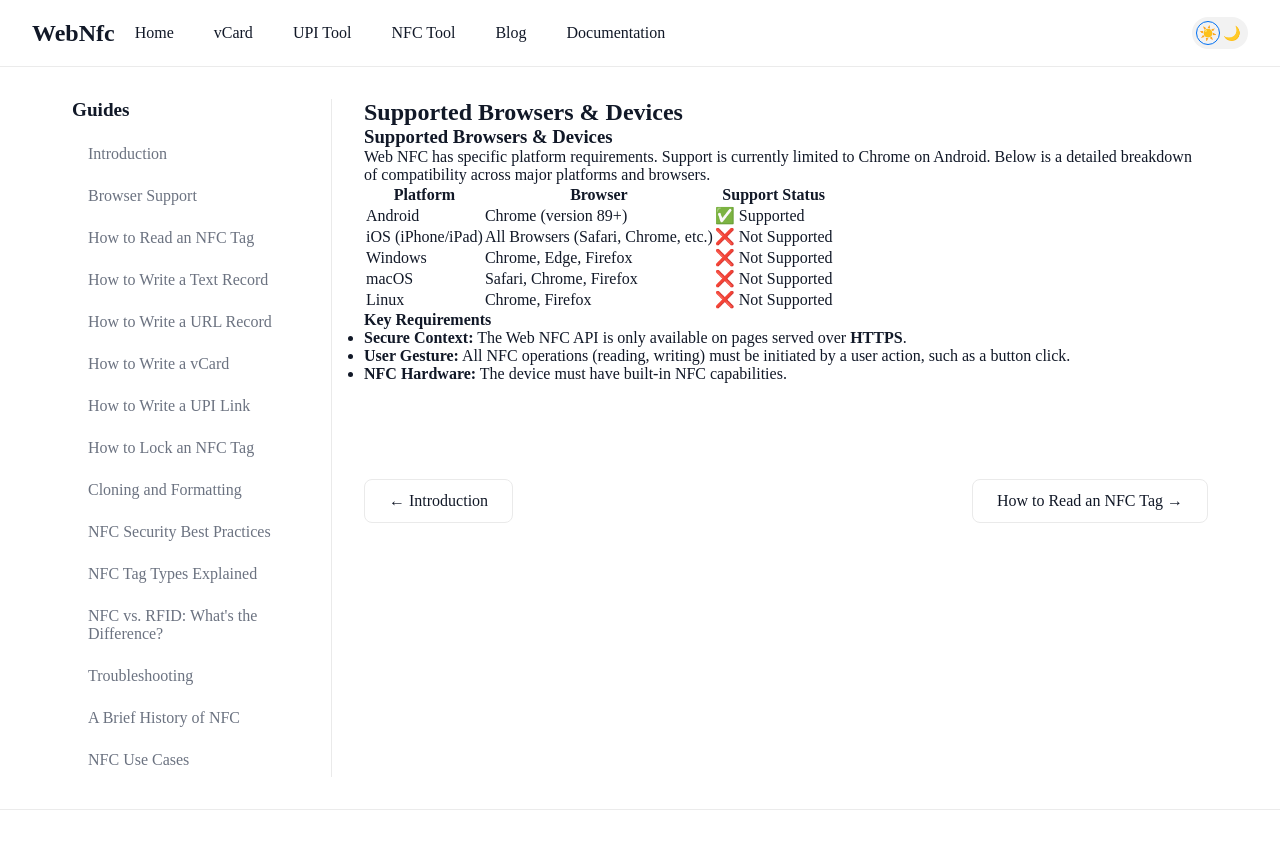
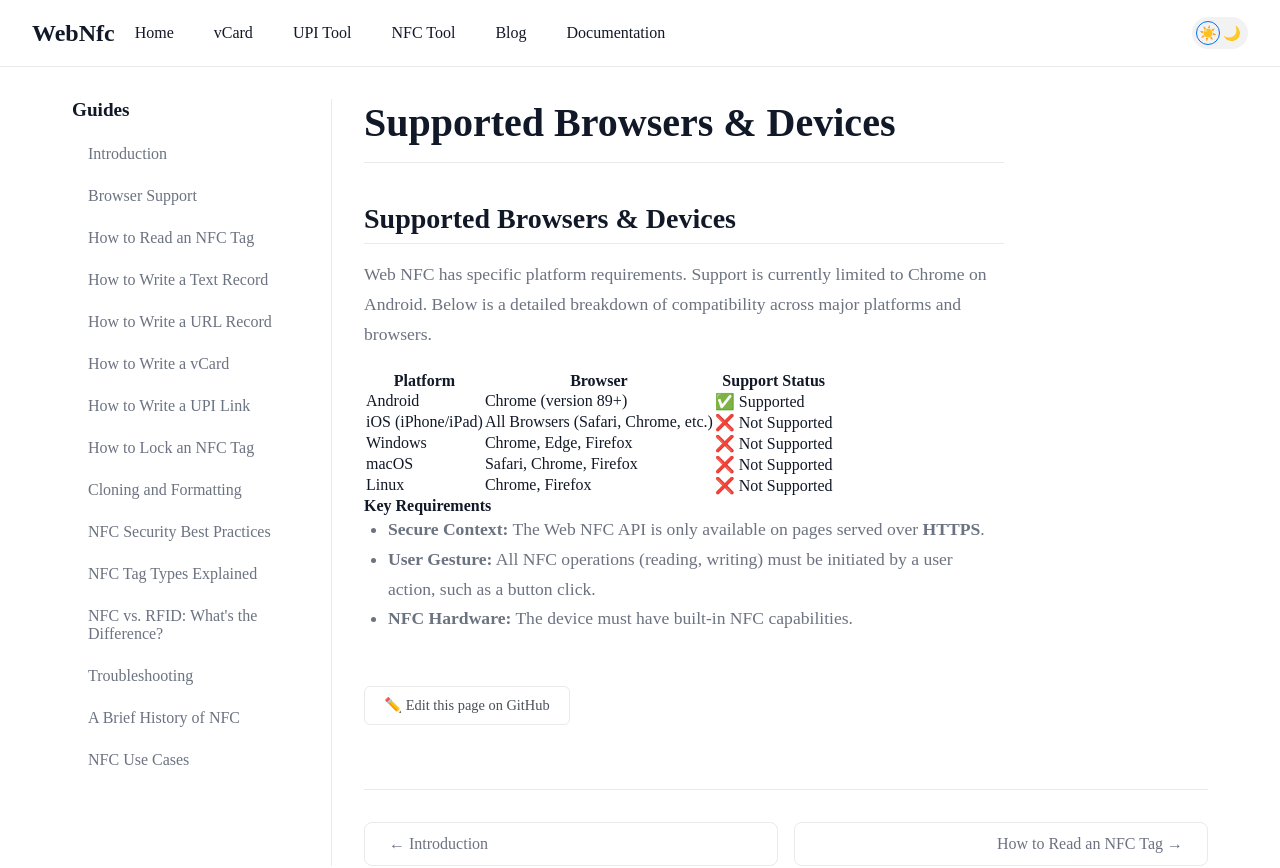
Before and after one commit to vimal-verma/webnfc.org, a Next.js app: page /documentation/browser-support in a window 1280 px wide. Shown: the top 868 px of the page. Built offline with nearby package versions, Linux system fonts and the light colour scheme.

Commit message:
documentation improved

```diff
--- a/app/documentation/CodeBlock.js
+++ b/app/documentation/CodeBlock.js
@@ -1,27 +1,34 @@
 'use client';
 
-import { useEffect } from 'react';
+import { useEffect, useRef } from 'react';
 import styles from './documentation.module.css';
 
 export default function CodeBlock({ children }) {
+    const contentRef = useRef(null);
+
     useEffect(() => {
-        const codeBlocks = document.querySelectorAll('pre > code.language-js');
+        if (!contentRef.current) return;
+
+        const codeBlocks = contentRef.current.querySelectorAll('pre > code.language-js');
 
         codeBlocks.forEach(codeBlock => {
             const preElement = codeBlock.parentElement;
-            if (preElement.querySelector(`.${styles.copyButton}`)) {
+            // Check if the wrapper already exists
+            if (preElement.parentElement.classList.contains(styles.codeBlockWrapper)) {
                 return; // Button already exists
             }
 
             const wrapper = document.createElement('div');
             wrapper.className = styles.codeBlockWrapper;
+
+            // Move the <pre> element inside the new wrapper
             preElement.parentNode.insertBefore(wrapper, preElement);
             wrapper.appendChild(preElement);
 
             const button = document.createElement('button');
             button.className = styles.copyButton;
             button.textContent = 'Copy';
-            wrapper.appendChild(button);
+            wrapper.insertBefore(button, preElement); // Add button inside wrapper, before <pre>
 
             button.addEventListener('click', () => {
                 navigator.clipboard.writeText(codeBlock.innerText).then(() => {
@@ -34,5 +41,5 @@ export default function CodeBlock({ children }) {
         });
     }, [children]);
 
-    return <>{children}</>;
+    return <div ref={contentRef}>{children}</div>;
 }
--- a/app/documentation/[slug]/page.js
+++ b/app/documentation/[slug]/page.js
@@ -2,7 +2,8 @@ import { notFound } from 'next/navigation';
 import Link from 'next/link';
 import hljs from 'highlight.js';
 import '../syntax.css';
-import styles from '../page.module.css';
+import styles from './page.module.css';
+import CodeBlock from '../CodeBlock';
 
 const sections = {
     'introduction': "Introduction",
@@ -71,7 +72,7 @@ export default async function DocumentationContent({ params }) {
         (match, code) => {
             const highlightedCode = hljs.highlight(code, { language: 'javascript' }).value;
             return `<pre><code class="language-js hljs">${highlightedCode}</code></pre>`;
-        }
+        },
     );
 
     return (
@@ -88,10 +89,17 @@ export default async function DocumentationContent({ params }) {
                 {slug !== 'introduction' && (
                     <h1 className={styles.guideTitle}>{sections[slug]}</h1>
                 )}
-                <div
-                    className={styles.guideContent}
-                    dangerouslySetInnerHTML={{ __html: highlightedContent }}
-                />
+                <CodeBlock>
+                    <div
+                        className={styles.guideContent}
+                        dangerouslySetInnerHTML={{ __html: highlightedContent }}
+                    />
+                </CodeBlock>
+                <a
+                    href={`https://github.com/vimal-verma/webnfc.org/edit/main/app/documentation/guides/${slug}.json`}
+                    target="_blank"
+                    rel="noopener noreferrer"
+                    className={styles.editLink}>✏️ Edit this page on GitHub</a>
             </article>
 
             <div className={styles.pagination}>
--- a/app/documentation/page.module.css
+++ b/app/documentation/[slug]/page.module.css
@@ -25,6 +25,38 @@
 
 .guide {
   grid-column: 1 / 2;
+  max-width: 80ch; /* Optimal reading width */
+}
+
+.guideTitle {
+  font-size: 2.5rem;
+  font-weight: 700;
+  margin-bottom: 1.5rem;
+  border-bottom: 1px solid var(--card-border);
+  padding-bottom: 1rem;
+}
+
+.guideContent h3 {
+  font-size: 1.75rem;
+  font-weight: 600;
+  margin-top: 2.5rem;
+  margin-bottom: 1rem;
+  border-bottom: 1px solid var(--card-border);
+  padding-bottom: 0.5rem;
+}
+
+.guideContent p,
+.guideContent ul,
+.guideContent ol {
+  font-size: 1.1rem;
+  line-height: 1.7;
+  color: var(--text-secondary);
+  margin-bottom: 1.25rem;
+}
+
+.guideContent ul,
+.guideContent ol {
+  padding-left: 1.5rem;
 }
 
 .toc {
@@ -176,27 +208,59 @@
 /* Pagination for docs */
 .pagination {
   display: flex;
+  flex-wrap: wrap;
   justify-content: space-between;
-  margin-top: 2rem;
-  padding-top: 1rem;
-  border-top: 1px solid var(--border-color);
+  gap: 1rem;
+  margin-top: 4rem;
+  padding-top: 2rem;
+  border-top: 1px solid var(--card-border);
 }
 
 .prevLink,
 .nextLink {
-  display: inline-block;
-  margin-top: 3rem;
+  display: flex;
+  flex-direction: column;
+  flex-grow: 1;
+  flex-basis: 45%;
   padding: 0.75rem 1.5rem;
-  gap: 2rem;
   border: 1px solid var(--card-border);
   border-radius: 8px;
   text-decoration: none;
-  color: var(--text-color);
+  color: var(--text-secondary);
   transition: background-color 0.2s, border-color 0.2s;
 }
 
 .prevLink:hover,
 .nextLink:hover {
-  background-color: var(--card-bg-color);
-  border-color: var(--primary-color);
+  background-color: var(--card-background-hover);
+  border-color: var(--primary-accent);
 }
+
+.nextLink {
+  text-align: right;
+}
+
+.editLink {
+  display: inline-block;
+  margin-top: 2rem;
+  padding: 0.6rem 1.2rem;
+  border: 1px solid var(--card-border);
+  border-radius: 6px;
+  color: #495057;
+  text-decoration: none;
+  font-size: 0.9rem;
+  transition: background-color 0.2s ease, color 0.2s ease;
+}
+
+.editLink:hover {
+  background-color: var(--card-background-hover);
+  color: var(--text-primary);
+  border-color: var(--primary-accent);
+}
+
+.navTitle {
+  font-size: 1.1rem;
+  font-weight: 500;
+  color: var(--text-primary);
+  margin-top: 0.25rem;
+}
--- a/app/documentation/layout.js
+++ b/app/documentation/layout.js
@@ -1,6 +1,5 @@
 import Link from 'next/link';
 import styles from './documentation.module.css';
-import CodeBlock from './CodeBlock';
 
 const navItems = [
     { slug: 'introduction', title: 'Introduction' },
@@ -36,9 +35,7 @@ export default function DocumentationLayout({ children }) {
                 </nav>
             </aside>
             <main className={styles.mainContent}>
-                <CodeBlock>
-                    {children}
-                </CodeBlock>
+                {children}
             </main>
         </div>
     );
```
Also changed, not shown: 1 other file (tests, documents, lock files or other folders).
